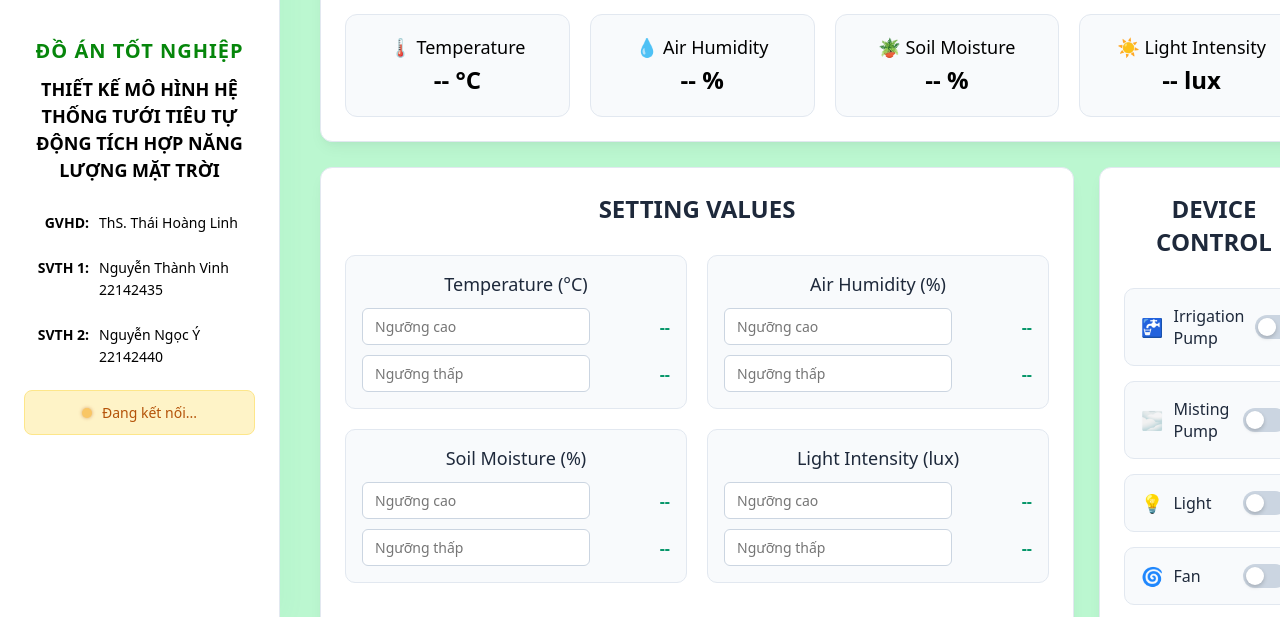
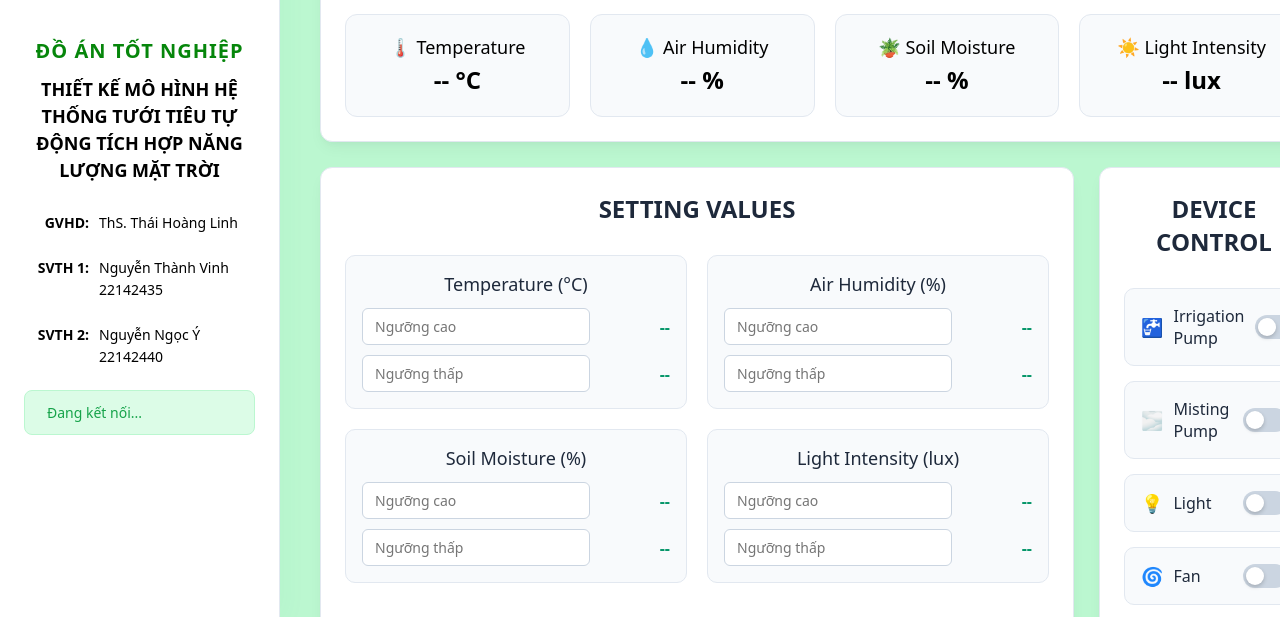
Before and after one commit to vinhnt0806-spec/DATN, a plain HTML site: page Web/main.html in a window 1280 px wide. Shown: the part 180-797 px from the top of the page. Drawn offline with nearby package versions, Linux system fonts and the light colour scheme; no server answers.

```diff
--- a/Web/CSS/main.css
+++ b/Web/CSS/main.css
@@ -116,63 +116,31 @@
     text-align: center;
 }
 
-/* === 🆕 TRẠNG THÁI ONLINE/OFFLINE THIẾT BỊ === */
 .system-status {
     display: flex;
     align-items: center;
-    justify-content: center;
     gap: 10px;
     padding: 12px;
-    margin-bottom: 24px;
     background: #dcfce7;
     border: 1px solid #bbf7d0;
     border-radius: 8px;
     font-size: 14px;
     color: #16a34a;
-    font-weight: 600;
-    transition: background-color .3s, border-color .3s, color .3s;
-}
-
-.system-status.offline {
-    background: #fee2e2;
-    border-color: #fecaca;
-    color: #dc2626;
-}
-
-.system-status.connecting {
-    background: #fef3c7;
-    border-color: #fde68a;
-    color: #b45309;
-}
-
-.status-indicator {
-    width: 10px;
-    height: 10px;
-    border-radius: 50%;
-    flex-shrink: 0;
+    font-weight: normal; /* Đã sửa thành chữ mảnh */
 }
 
 .status-indicator.online {
+    width: 10px;
+    height: 10px;
     background-color: var(--primary);
+    border-radius: 50%;
     box-shadow: 0 0 10px var(--primary);
     animation: blink 2s infinite;
 }
 
-.status-indicator.offline {
-    background-color: #ef4444;
-    box-shadow: 0 0 10px #ef4444;
-    animation: none; /* Offline thì đứng yên, không nhấp nháy, để phân biệt rõ với online */
-}
-
-.status-indicator.connecting {
-    background-color: #f59e0b;
-    box-shadow: 0 0 10px #f59e0b;
-    animation: blink 0.8s infinite; /* Nhấp nháy nhanh hơn để biết là đang "chờ", chưa xác định */
-}
-
 @keyframes blink {
-    0%, 100% { opacity: 1; box-shadow: 0 0 12px currentColor; }
-    50% { opacity: 0.4; box-shadow: 0 0 2px currentColor; }
+    0%, 100% { opacity: 1; box-shadow: 0 0 12px var(--primary); }
+    50% { opacity: 0.4; box-shadow: 0 0 2px var(--primary); }
 }
 
 /* === MAIN CONTENT === */
```
